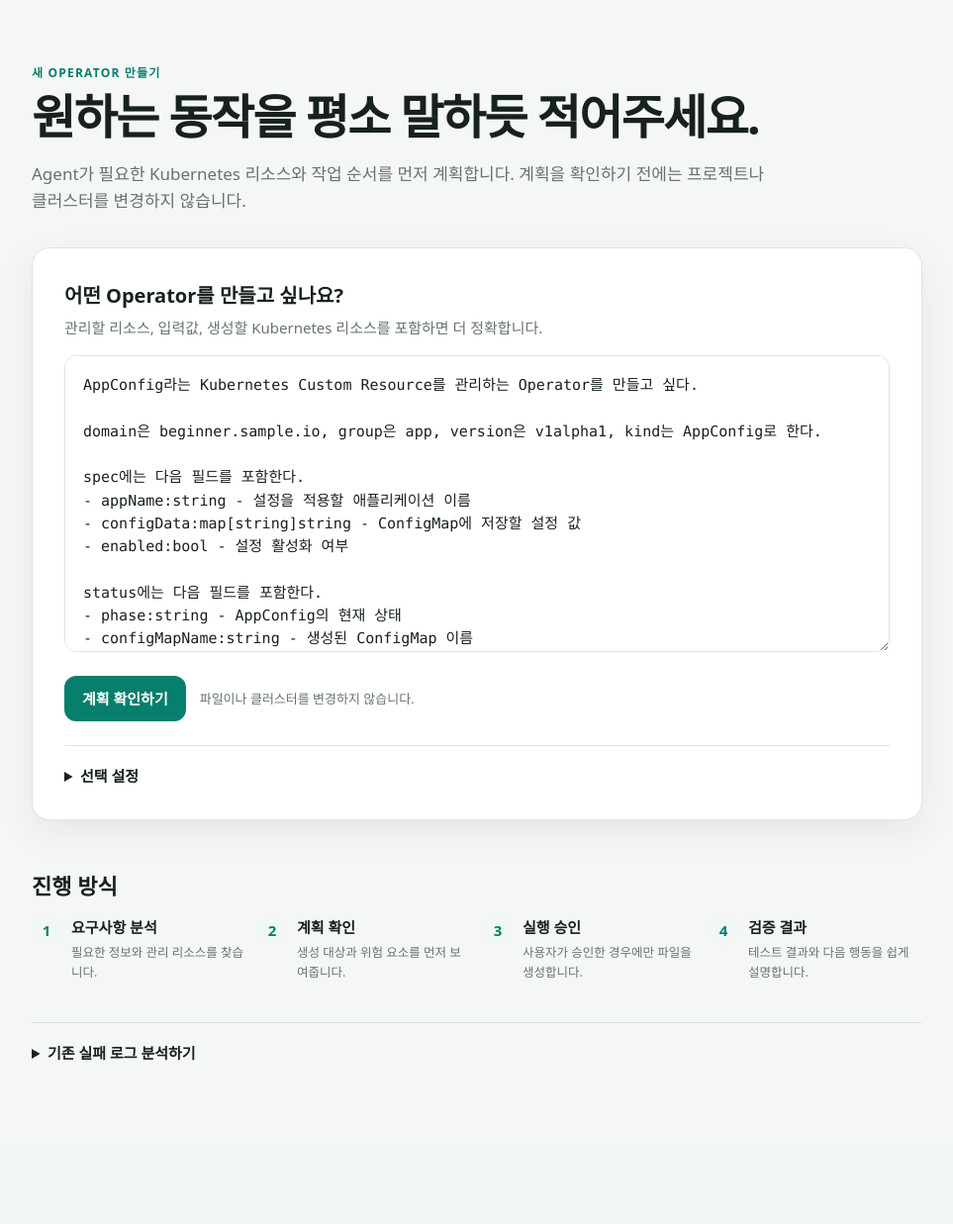
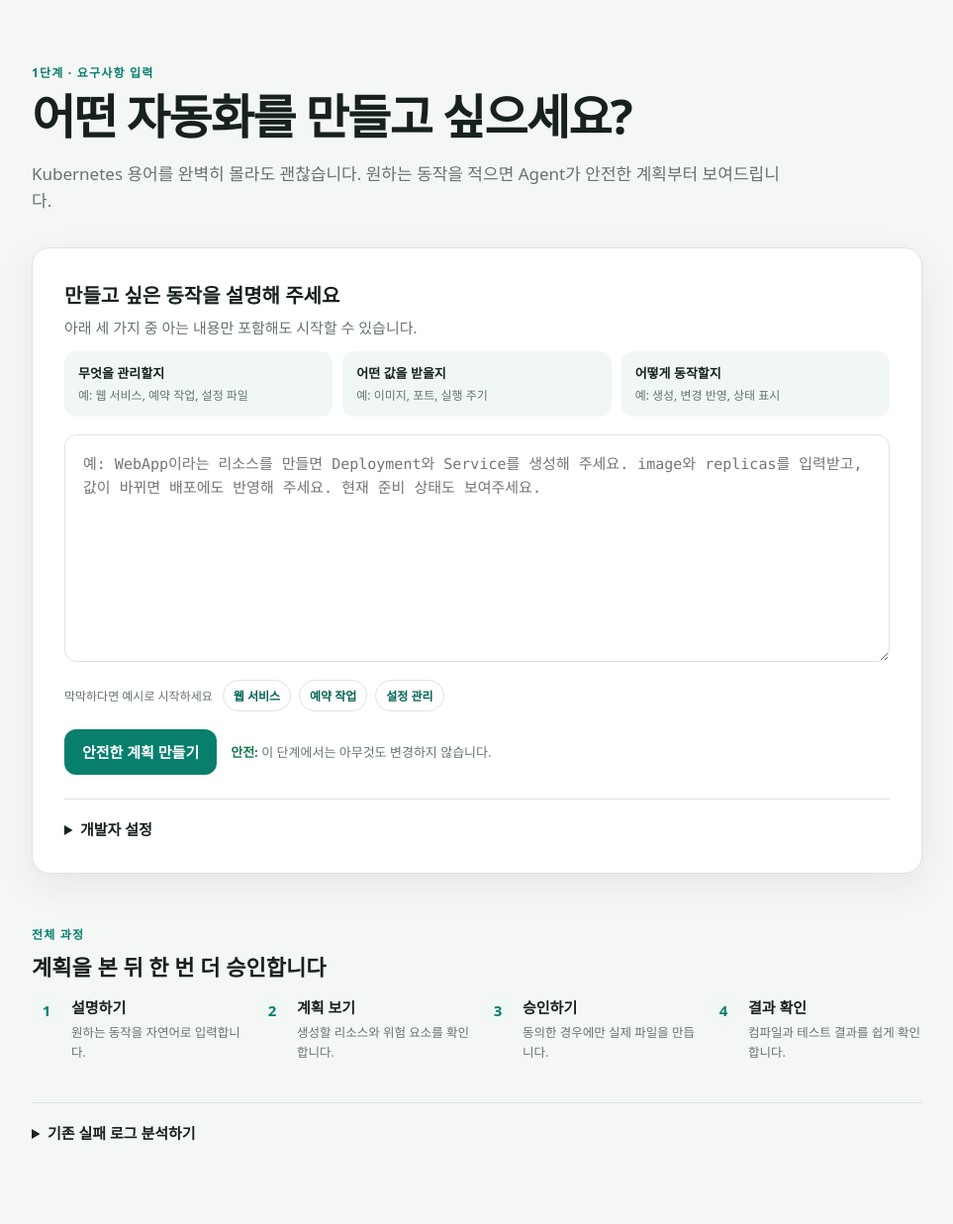
Before and after one commit to kuashi17/k8sagent, a FastAPI app: page / in a window 1280 px wide. Shown: the part 76-1313 px from the top of the page at 99% size, without its empty margins (158-1121 px from the left). Before the commit the page ends 1148 px from the top, so only its background shows below. Run offline with FastAPI, Linux system fonts and the light colour scheme.

Commit message:
Simplify the beginner web experience

```diff
--- a/web/app.py
+++ b/web/app.py
@@ -39,6 +39,32 @@ from web.workflow_service import WorkflowService  # noqa: E402
 LOG_ROOT = REPO_ROOT / "logs" / "web"
 PROFILE_DIR = REPO_ROOT / "profiles"
 JOB_ROOT = LOG_ROOT / "jobs"
+
+STATE_LABELS = {
+    "queued": "대기 중",
+    "running": "진행 중",
+    "succeeded": "완료",
+    "failed": "실패",
+    "canceled": "취소됨",
+    "interrupted": "중단됨",
+}
+
+PHASE_LABELS = {
+    "queued": "작업 준비",
+    "starting": "Agent 시작",
+    "LLM planning": "요구사항 분석과 계획 생성",
+    "LLM planning completed": "계획 생성 완료",
+    "spec generation": "Operator 구조 설계",
+    "command planning": "안전한 실행 순서 구성",
+    "scaffold": "프로젝트 생성",
+    "artifact patch": "Controller 코드 생성",
+    "validation": "코드와 테스트 검증",
+    "kind deployment": "로컬 클러스터 검증",
+    "completed": "결과 정리 완료",
+    "failed": "오류 확인",
+    "canceled": "작업 취소",
+    "interrupted": "작업 중단",
+}
 
 app = FastAPI(title="Kubebuilder Agent")
 app.mount(
@@ -150,6 +176,8 @@ async def view_job(request: Request, job_id: str) -> HTMLResponse:
             "selected_resume_existing": bool(
                 metadata.get("resumeExisting")
             ),
+            "state_labels": STATE_LABELS,
+            "phase_labels": PHASE_LABELS,
         },
     )
 
@@ -267,7 +295,7 @@ def render_home(
             "profiles": list_profiles(),
             "default_requirement": requirement_text
             if requirement_text is not None
-            else read_text(REPO_ROOT / "requirements" / "appconfig.txt"),
+            else "",
             "default_log_dir": "",
             "selected_profile": selected_profile,
             "selected_mode": selected_mode,
@@ -275,6 +303,7 @@ def render_home(
             "form_error": form_error,
             "show_log_analysis": show_log_analysis,
             "recent_jobs": jobs.list(3),
+            "state_labels": STATE_LABELS,
         },
         status_code=status_code,
     )
--- a/web/static/app.js
+++ b/web/static/app.js
@@ -1,4 +1,23 @@
 (() => {
+  const requirementInput = document.getElementById("requirement_text");
+  document.querySelectorAll("[data-requirement-example]").forEach((button) => {
+    button.addEventListener("click", () => {
+      requirementInput.value = button.dataset.requirementExample;
+      requirementInput.focus();
+      requirementInput.setSelectionRange(
+        requirementInput.value.length,
+        requirementInput.value.length,
+      );
+    });
+  });
+
+  const requirementForm = document.getElementById("requirement-form");
+  requirementForm?.addEventListener("submit", () => {
+    const submit = document.getElementById("primary-submit");
+    submit.disabled = true;
+    submit.textContent = "계획을 시작하는 중…";
+  });
+
   const panel = document.getElementById("job-panel");
   if (panel) {
     const jobId = panel.dataset.jobId;
@@ -10,25 +29,34 @@
     const stderr = document.getElementById("job-stderr");
     const cancel = document.getElementById("cancel-job");
 
+    const stateLabels = {
+      queued: "대기 중",
+      running: "진행 중",
+      succeeded: "완료",
+      failed: "실패",
+      canceled: "취소됨",
+      interrupted: "중단됨",
+    };
+
     const phaseInfo = {
-      queued: [5, "작업을 시작할 준비를 하고 있습니다."],
-      starting: [10, "Agent를 시작하고 있습니다."],
-      "LLM planning": [20, "요구사항을 이해하고 계획을 만들고 있습니다."],
-      "LLM planning completed": [30, "계획을 확인했습니다."],
-      "spec generation": [42, "Operator 구조를 정리하고 있습니다."],
-      "command planning": [50, "안전한 실행 순서를 만들고 있습니다."],
-      scaffold: [62, "Kubebuilder 프로젝트를 생성하고 있습니다."],
-      "artifact patch": [72, "Controller 코드를 요구사항에 맞게 작성하고 있습니다."],
-      validation: [85, "생성 코드와 테스트를 검증하고 있습니다."],
-      "kind deployment": [92, "kind 클러스터에서 동작을 확인하고 있습니다."],
-      completed: [100, "결과를 정리했습니다."],
+      queued: [5, "작업을 시작할 준비를 하고 있습니다.", "작업 준비"],
+      starting: [10, "Agent를 시작하고 있습니다.", "Agent 시작"],
+      "LLM planning": [20, "요구사항을 이해하고 계획을 만들고 있습니다.", "요구사항 분석과 계획 생성"],
+      "LLM planning completed": [30, "계획을 확인했습니다.", "계획 생성 완료"],
+      "spec generation": [42, "Operator 구조를 정리하고 있습니다.", "Operator 구조 설계"],
+      "command planning": [50, "안전한 실행 순서를 만들고 있습니다.", "안전한 실행 순서 구성"],
+      scaffold: [62, "Operator 프로젝트를 생성하고 있습니다.", "프로젝트 생성"],
+      "artifact patch": [72, "Controller 코드를 요구사항에 맞게 작성하고 있습니다.", "Controller 코드 생성"],
+      validation: [85, "생성 코드와 테스트를 검증하고 있습니다.", "코드와 테스트 검증"],
+      "kind deployment": [92, "로컬 클러스터에서 동작을 확인하고 있습니다.", "로컬 클러스터 검증"],
+      completed: [100, "결과를 정리했습니다.", "결과 정리 완료"],
     };
 
     function renderJob(job) {
-      state.textContent = job.state;
+      state.textContent = stateLabels[job.state] || job.state;
       state.className = `status status-${job.state}`;
-      phase.textContent = job.phase || "running";
-      const info = phaseInfo[job.phase] || [15, "Agent가 작업을 진행하고 있습니다."];
+      const info = phaseInfo[job.phase] || [15, "Agent가 작업을 진행하고 있습니다.", "작업 진행"];
+      phase.textContent = info[2];
       progress.style.width = `${info[0]}%`;
       title.textContent = info[1];
       stdout.textContent = job.stdoutTail || "";
--- a/web/static/styles.css
+++ b/web/static/styles.css
@@ -169,7 +169,37 @@ label small,
 }
 
 .field-help {
-  margin-bottom: 16px;
+  margin-bottom: 12px;
+}
+
+.writing-hints {
+  display: grid;
+  grid-template-columns: repeat(3, minmax(0, 1fr));
+  gap: 10px;
+  margin: 0 0 18px;
+  padding: 0;
+  list-style: none;
+}
+
+.writing-hints li {
+  padding: 12px 14px;
+  border-radius: 12px;
+  background: var(--surface-soft);
+}
+
+.writing-hints strong,
+.writing-hints span {
+  display: block;
+}
+
+.writing-hints strong {
+  font-size: 13px;
+}
+
+.writing-hints span {
+  margin-top: 2px;
+  color: var(--muted);
+  font-size: 12px;
 }
 
 textarea,
@@ -184,11 +214,41 @@ select {
 }
 
 textarea {
-  min-height: 300px;
+  min-height: 230px;
   padding: 18px;
   resize: vertical;
   font-family: ui-monospace, SFMono-Regular, Menlo, Consolas, monospace;
   line-height: 1.55;
+}
+
+.example-row {
+  display: flex;
+  flex-wrap: wrap;
+  align-items: center;
+  gap: 8px;
+  margin-top: 12px;
+}
+
+.example-row > span {
+  margin-right: 2px;
+  color: var(--muted);
+  font-size: 12px;
+}
+
+.example-button {
+  min-height: 32px;
+  padding: 5px 10px;
+  border: 1px solid var(--line);
+  border-radius: 999px;
+  background: #fff;
+  color: var(--primary-dark);
+  font-size: 12px;
+  font-weight: 750;
+}
+
+.example-button:hover {
+  border-color: var(--primary);
+  background: var(--surface-soft);
 }
 
 input,
@@ -245,6 +310,10 @@ button,
 .action-note {
   color: var(--muted);
   font-size: 13px;
+}
+
+.action-note strong {
+  color: var(--success);
 }
 
 .advanced-settings,
--- a/web/templates/index.html
+++ b/web/templates/index.html
@@ -3,11 +3,11 @@
 {% block body %}
 <main class="page home-page">
   <section class="hero">
-    <p class="eyebrow">새 Operator 만들기</p>
-    <h1>원하는 동작을 평소 말하듯 적어주세요.</h1>
+    <p class="eyebrow">1단계 · 요구사항 입력</p>
+    <h1>어떤 자동화를 만들고 싶으세요?</h1>
     <p class="lead">
-      Agent가 필요한 Kubernetes 리소스와 작업 순서를 먼저 계획합니다.
-      계획을 확인하기 전에는 프로젝트나 클러스터를 변경하지 않습니다.
+      Kubernetes 용어를 완벽히 몰라도 괜찮습니다. 원하는 동작을 적으면
+      Agent가 안전한 계획부터 보여드립니다.
     </p>
   </section>
 
@@ -17,29 +17,42 @@
     {% endif %}
     <form method="post" action="/run-requirement" id="requirement-form">
       <label class="question-label" for="requirement_text">
-        어떤 Operator를 만들고 싶나요?
+        만들고 싶은 동작을 설명해 주세요
       </label>
       <p class="field-help">
-        관리할 리소스, 입력값, 생성할 Kubernetes 리소스를 포함하면 더 정확합니다.
+        아래 세 가지 중 아는 내용만 포함해도 시작할 수 있습니다.
       </p>
+      <ul class="writing-hints" aria-label="요구사항 작성 도움말">
+        <li><strong>무엇을 관리할지</strong><span>예: 웹 서비스, 예약 작업, 설정 파일</span></li>
+        <li><strong>어떤 값을 받을지</strong><span>예: 이미지, 포트, 실행 주기</span></li>
+        <li><strong>어떻게 동작할지</strong><span>예: 생성, 변경 반영, 상태 표시</span></li>
+      </ul>
       <textarea
         id="requirement_text"
         name="requirement_text"
         spellcheck="false"
-        placeholder="예: RedisCache 리소스를 만들면 StatefulSet과 Service를 생성하고, size와 image 변경을 자동으로 반영해 주세요."
+        aria-describedby="requirement-help"
+        placeholder="예: WebApp이라는 리소스를 만들면 Deployment와 Service를 생성해 주세요. image와 replicas를 입력받고, 값이 바뀌면 배포에도 반영해 주세요. 현재 준비 상태도 보여주세요."
       >{{ default_requirement }}</textarea>
+
+      <div class="example-row" id="requirement-help">
+        <span>막막하다면 예시로 시작하세요</span>
+        <button type="button" class="example-button" data-requirement-example="WebApp이라는 리소스를 관리하는 Operator를 만들어 주세요. image, replicas, port를 입력받아 Deployment와 Service를 생성하고 변경 사항을 반영해 주세요. 현재 준비된 replica 수와 상태 메시지도 표시해 주세요.">웹 서비스</button>
+        <button type="button" class="example-button" data-requirement-example="ScheduledTask라는 리소스를 관리하는 Operator를 만들어 주세요. schedule, image, command를 입력받아 CronJob을 생성하고 값이 바뀌면 반영해 주세요. 마지막 실행 상태도 표시해 주세요.">예약 작업</button>
+        <button type="button" class="example-button" data-requirement-example="ConfigBundle이라는 리소스를 관리하는 Operator를 만들어 주세요. data와 targetName을 입력받아 ConfigMap을 생성하고 변경 내용을 반영해 주세요. 삭제할 때 생성한 ConfigMap도 함께 정리해 주세요.">설정 관리</button>
+      </div>
 
       <input type="hidden" name="mode" value="dry-run">
       <div class="primary-actions">
         <button class="primary-button" type="submit" id="primary-submit">
-          계획 확인하기
+          안전한 계획 만들기
         </button>
-        <span class="action-note">파일이나 클러스터를 변경하지 않습니다.</span>
+        <span class="action-note"><strong>안전:</strong> 이 단계에서는 아무것도 변경하지 않습니다.</span>
       </div>
 
       <details class="advanced-settings">
-        <summary>선택 설정</summary>
-        <p>처음 사용한다면 열지 않아도 됩니다.</p>
+        <summary>개발자 설정</summary>
+        <p>Profile이나 상세 평가가 필요한 경우에만 사용합니다.</p>
         <div class="settings-grid">
           <label>
             참고 Profile
@@ -82,12 +95,13 @@
   </section>
 
   <section class="how-it-works">
-    <h2>진행 방식</h2>
+    <p class="eyebrow">전체 과정</p>
+    <h2>계획을 본 뒤 한 번 더 승인합니다</h2>
     <ol class="steps">
-      <li><span>1</span><div><strong>요구사항 분석</strong><small>필요한 정보와 관리 리소스를 찾습니다.</small></div></li>
-      <li><span>2</span><div><strong>계획 확인</strong><small>생성 대상과 위험 요소를 먼저 보여줍니다.</small></div></li>
-      <li><span>3</span><div><strong>실행 승인</strong><small>사용자가 승인한 경우에만 파일을 생성합니다.</small></div></li>
-      <li><span>4</span><div><strong>검증 결과</strong><small>테스트 결과와 다음 행동을 쉽게 설명합니다.</small></div></li>
+      <li><span>1</span><div><strong>설명하기</strong><small>원하는 동작을 자연어로 입력합니다.</small></div></li>
+      <li><span>2</span><div><strong>계획 보기</strong><small>생성할 리소스와 위험 요소를 확인합니다.</small></div></li>
+      <li><span>3</span><div><strong>승인하기</strong><small>동의한 경우에만 실제 파일을 만듭니다.</small></div></li>
+      <li><span>4</span><div><strong>결과 확인</strong><small>컴파일과 테스트 결과를 쉽게 확인합니다.</small></div></li>
     </ol>
   </section>
 
@@ -106,7 +120,7 @@
           <strong>{{ "Operator 작업" if item.jobType == "requirement" else "로그 분석" }}</strong>
           <small>{{ item.createdAt }}</small>
         </span>
-        <span class="status status-{{ item.state }}">{{ item.state }}</span>
+        <span class="status status-{{ item.state }}">{{ state_labels.get(item.state, item.state) }}</span>
       </a>
       {% endfor %}
     </div>
```
Also changed, not shown: other parts of web/static/styles.css (+67 -0 lines), web/templates/run.html (+35 -14 lines), web/test_app.py (+21 -4 lines), README.md.
